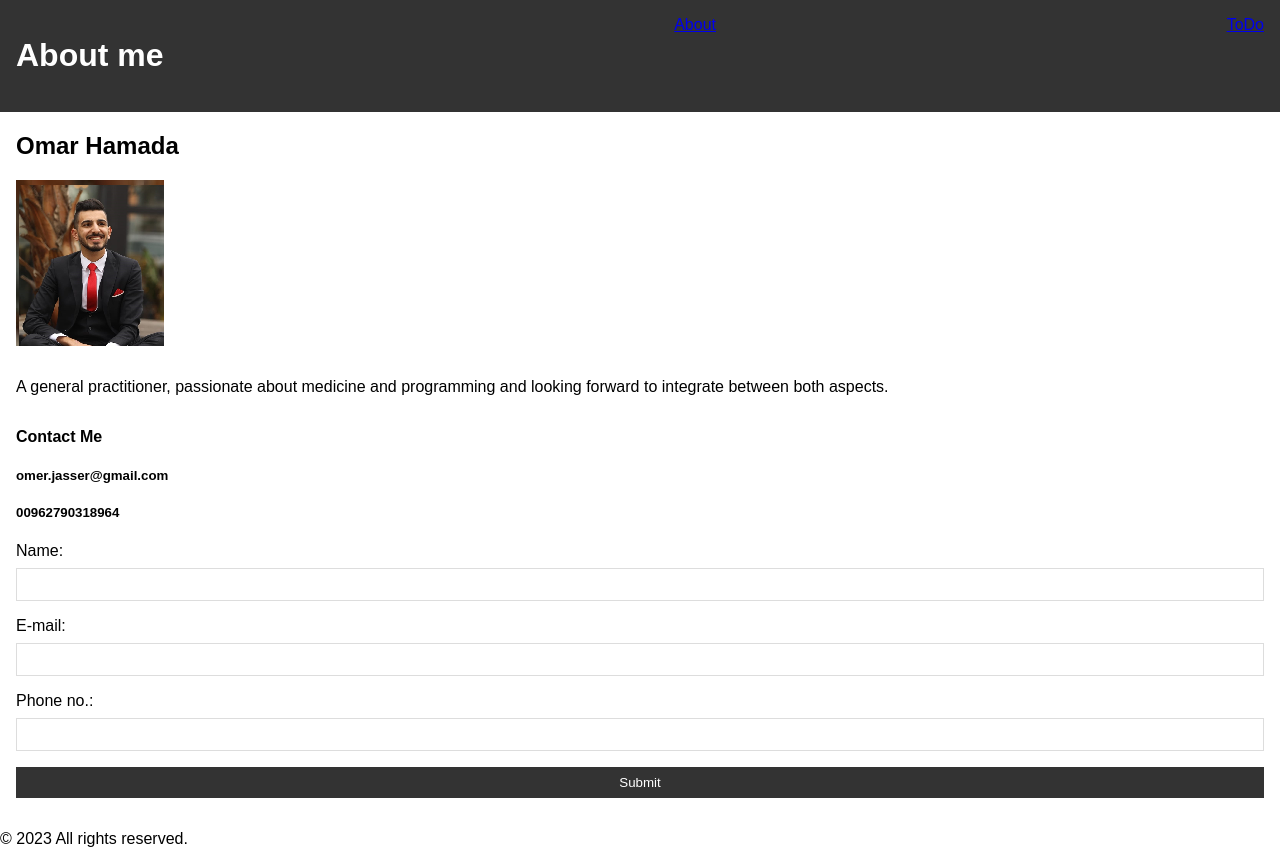
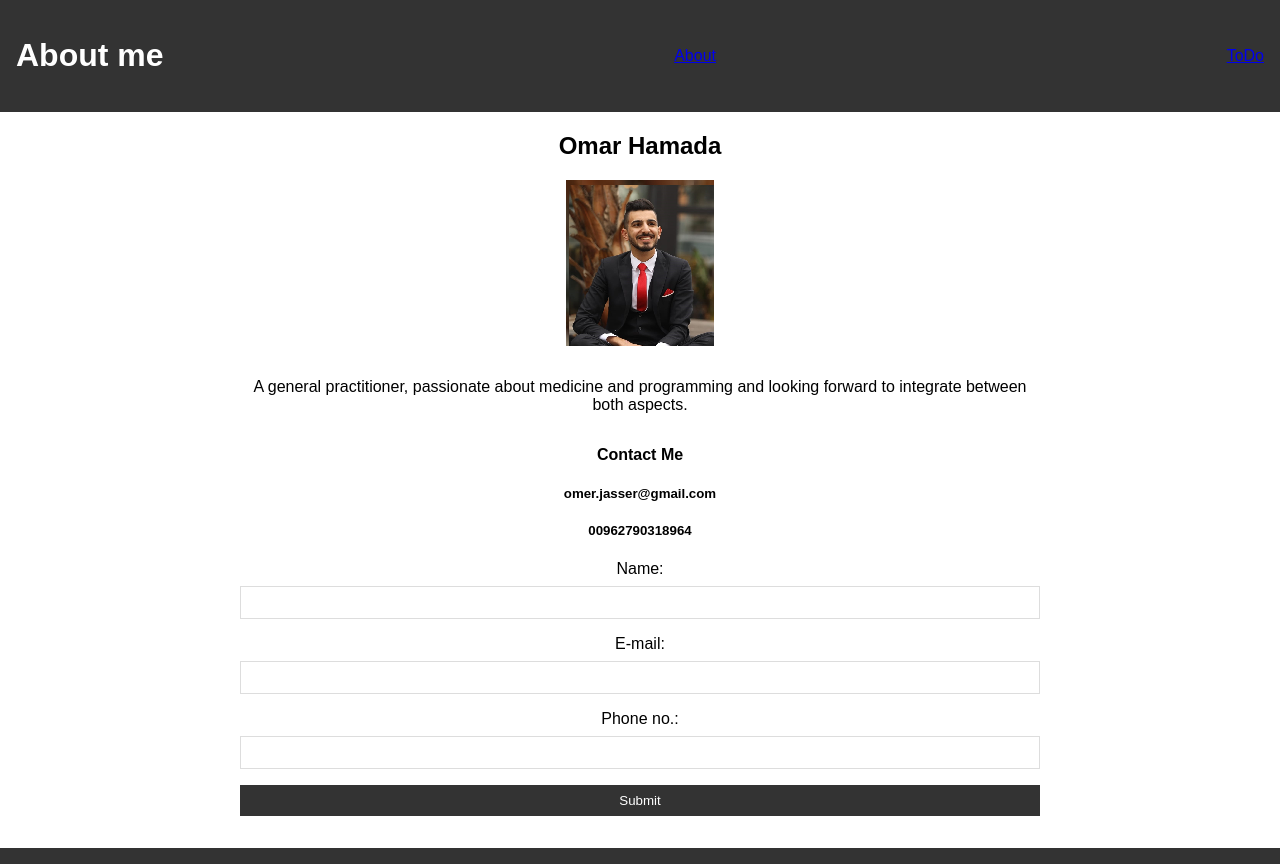
Before and after one commit to OmarHamda1996/todo-project, a plain HTML site: page about.html in a window 1280 px wide. Drawn offline with Linux system fonts and the light colour scheme.

Commit message:
Centration

```diff
--- a/css/style.css
+++ b/css/style.css
@@ -1,8 +1,12 @@
+
+
 
 body {
   font-family: Arial, sans-serif;
   margin: 0;
   padding: 0;
+  text-align: center;
+
 }
 
 header {
@@ -10,23 +14,29 @@ body {
   color: #fff;
   display: flex;
   justify-content: space-between;
-    padding: 1rem;
+  padding: 16px;
+  text-align: center;
+  align-items: center
 }
 
 .logo {
   display: flex;
   align-items: center;
+
 }
 
 .logo img {
-    height: 4pc;
-    margin-right: 1pc;
+  height: 32px;
+  margin-right: 16px;
+  align-items: center
+
 }
 
 nav a {
   color: #fff;
-    margin-right: 1rem;
+  margin-right: 16px;
   text-decoration: none;
+  align-items: center
 }
 
 nav a:hover {
@@ -34,11 +44,12 @@ body {
 }
 
 main {
-    margin: 1rem;
+  margin: 16px auto;
+  max-width: 800px;
 }
 
 section {
-    margin-bottom: 2rem;
+  margin-bottom: 32px;
 }
 
 h1, h2, h3, h4, h5, h6 {
@@ -48,12 +59,14 @@ body {
 table {
   border-collapse: collapse;
   width: 100%;
+  align-items: center
 }
 
-  th, td {
+th,
+td {
   border: 1px solid #ddd;
-    padding: 0.5rem;
-    text-align: left;
+  padding: 8px;
+  text-align: center;
 }
 
 th {
@@ -68,7 +81,7 @@ body {
 img {
   max-width: 100%;
   height: auto;
-    margin-bottom: 1rem;
+  margin-bottom: 16px;
 }
 
 form {
@@ -77,21 +90,21 @@ body {
 }
 
 label {
-    margin-bottom: 0.5rem;
+  margin-bottom: 8px;
 }
 
 input[type="text"],
 input[type="email"],
 input[type="phone"] {
-    margin-bottom: 1rem;
-    padding: 0.5rem;
+  margin-bottom: 16px;
+  padding: 8px;
   border: 1px solid #ddd;
 }
 
 button[type="submit"] {
   background-color: #333;
   color: #fff;
-    padding: 0.5rem 1rem;
+  padding: 8px 16px;
   border: none;
   cursor: pointer;
 }
@@ -99,3 +112,13 @@ body {
 button[type="submit"]:hover {
   background-color: #555;
 }
+
+footer {
+  background-color: #333;
+  color: #fff;
+  padding: 16px;
+  position: absolute;
+  width: 100%;
+  text-align: center;
+
+}
```
Also changed, not shown: index.html (+2 -1 lines). Lines whose indentation alone changed are shown as unchanged.
